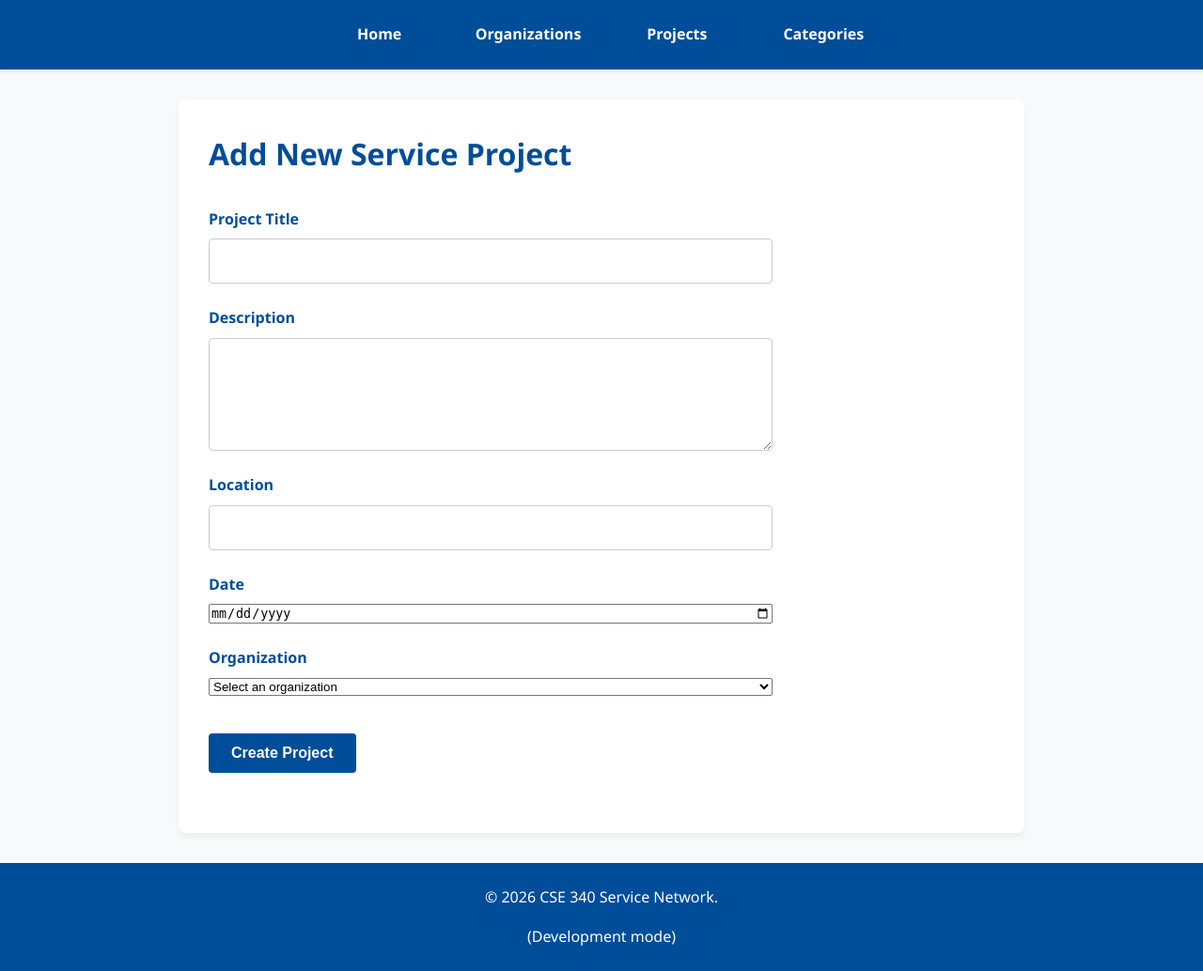
After one commit to methodoti/cse340-course-repo, a Node server app: page /new-project in a window 1280 px wide. The commit adds this page. Shown: the whole page at 94% size. Run offline with Node 20, Linux system fonts and the light colour scheme; data that the repository does not hold is empty.

Commit message:
W04 Learning Activity: Repeating the Process: Inserting New Service Projects

```diff
--- a/src/controllers/projects.js
+++ b/src/controllers/projects.js
@@ -1,6 +1,46 @@
 // Import any needed model functions
-import { getAllProjects, getUpcomingProjects, getProjectDetails } from '../models/projects.js';
+import {
+    getAllProjects,
+    getUpcomingProjects,
+    getProjectDetails,
+    createProject,
+} from '../models/projects.js';
 import { getCategoryByProjectId } from '../models/categories.js';
+import { getAllOrganizations } from '../models/organizations.js';
+import { body, validationResult } from 'express-validator';
+
+// Define validation and sanitization rules for project form
+const projectValidation = [
+    body('title')
+        .trim()
+        .notEmpty()
+        .withMessage('Project title is required')
+        .isLength({ min: 3, max: 150 })
+        .withMessage('Project title must be between 3 and 150 characters'),
+    body('description')
+        .trim()
+        .notEmpty()
+        .withMessage('Description is required')
+        .isLength({ max: 500 })
+        .withMessage('Description cannot exceed 500 characters'),
+    body('location')
+        .trim()
+        .notEmpty()
+        .withMessage('Location is required')
+        .isLength({ max: 255 })
+        .withMessage('Location cannot exceed 255 characters'),
+    body('date')
+        .notEmpty()
+        .withMessage('Date is required')
+        .isISO8601()
+        .withMessage('Date must be a valid date format'),
+    body('organizationId')
+        .notEmpty()
+        .withMessage('Organization selection is required')
+        .isInt()
+        .withMessage('Please select a valid organization')
+];
+
 
 // Define the number of upcoming projects to retrieve
 const NUMBER_OF_UPCOMING_PROJECTS = 5;
@@ -25,5 +65,47 @@ const showProjectDetailsPage = async (req, res) => {
     res.render('project', { title, projectDetails, categories });
 };
 
+const showNewProjectForm = async (req, res) => {
+    const organizations = await getAllOrganizations();
+    const title = 'Add New Service Project';
+
+    res.render('new-project', { title, organizations });
+};
+
+const processNewProjectForm = async (req, res) => {
+    // Check for validation errors
+    const errors = validationResult(req);
+    if (!errors.isEmpty()) {
+        // Validation failed - loop through errors and flash them to the user
+        errors.array().forEach((error) => {
+            req.flash('error', error.msg);
+        });
+        // Redirect back to the new project form
+        return res.redirect('/new-project');
+    }
+    // Extract form data from req.body
+    // Use destructuring to get the form fields
+    const { title, description, location, date, organizationId } = req.body;
+
+    try {
+        // Call the model function to create a new project in the database
+        const newProjectId = await createProject(title, description, location, date, organizationId);
+
+        // Set a success flash message
+        req.flash('success', 'New service project created successfully!');
+        res.redirect(`/project/${newProjectId}`);
+    } catch (error) {
+        console.error('Error creating new project:', error);
+        req.flash('error', 'There was an error creating the service project.');
+        res.redirect('/new-project');
+    }
+};
+
 // Export any controller functions
-export { showProjectsPage, showProjectDetailsPage };
+export {
+    showProjectsPage,
+    showProjectDetailsPage,
+    showNewProjectForm,
+    processNewProjectForm,
+    projectValidation
+};
--- /dev/null
+++ b/src/views/new-project.ejs
@@ -0,0 +1,66 @@
+<%- include('partials/header') %>
+<main>
+    <h1><%= title %></h1>
+
+  <form action="/new-project" method="POST">
+    <div class="form-group">
+      <label for="title">Project Title</label>
+      <input
+        type="text"
+        id="title"
+        name="title"
+        maxlength="150"
+        required
+      />
+    </div>
+
+    <div class="form-group">
+      <label for="description">Description</label>
+      <textarea
+        id="description"
+        name="description"
+        maxlength="500"
+        required
+      ></textarea>
+    </div>
+
+    <div class="form-group">
+      <label for="location">Location</label>
+      <input
+        type="text"
+        id="location"
+        name="location"
+        maxlength="255"
+        required
+      />
+    </div>
+
+    <div class="form-group">
+      <label for="date">Date</label>
+      <input
+        type="date"
+        id="date"
+        name="date"
+        required
+      />
+    </div>
+
+    <div class="form-group">
+      <label for="organizationId">Organization</label>
+      <select
+        id="organizationId"
+        name="organizationId"
+        required
+      >
+        <option value="">Select an organization</option>
+        <% organizations.forEach(org => { %>
+          <option value="<%= org.organization_id %>"><%= org.name %></option>
+        <% }); %>
+      </select>
+    </div>
+
+    <button type="submit">Create Project</button>
+  </form>
+
+</main>
+<%- include('partials/footer') %>
--- a/src/views/projects.ejs
+++ b/src/views/projects.ejs
@@ -15,6 +15,8 @@
         <% }); %>
     </ul>
 
+    <p><a href="/new-project">Add a New Service Project</a></p>
+
 </main>
 
 <%- include('partials/footer') %>
```
Also changed, not shown: src/controllers/organizations.js (+6 -6 lines), src/models/projects.js (+37 -1 lines), src/routes.js (+12 -1 lines).
